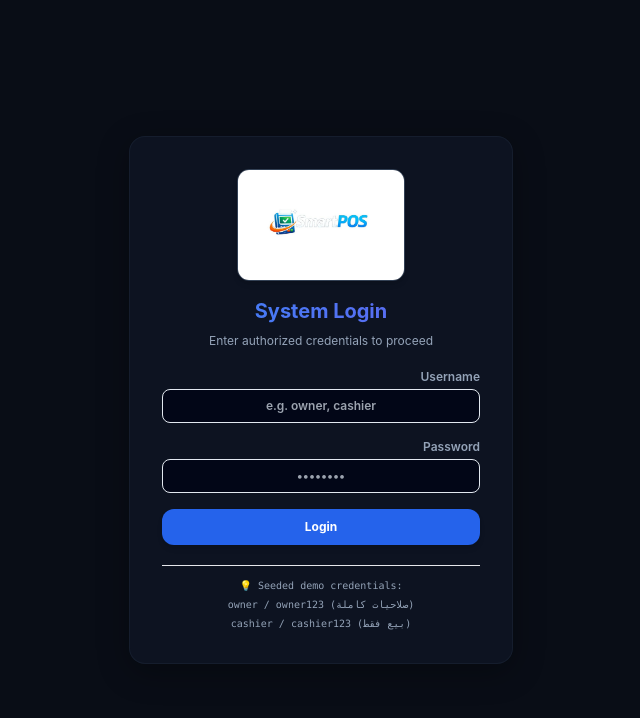
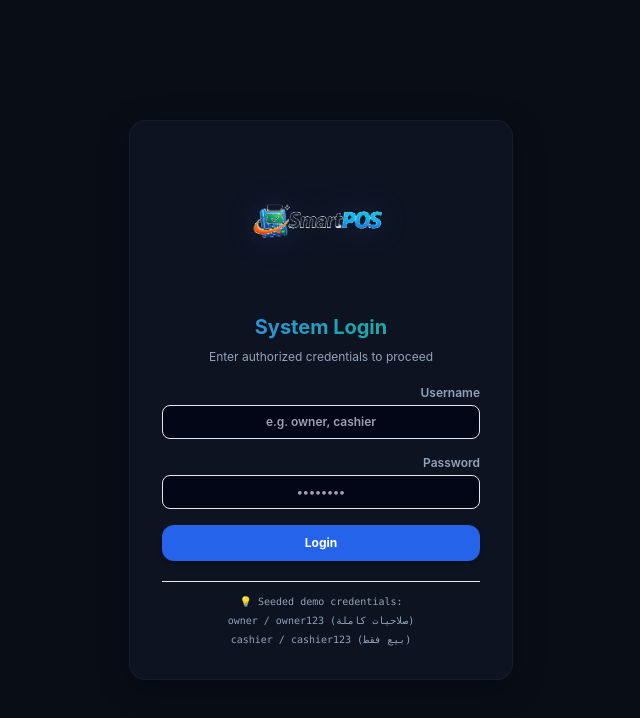
Before and after one commit to husamjim/smartPOS, a React (Vite) app in the folder frontend/: page / in a window 1280 px wide. Shown: the top 718 px of the page, without its empty margins (319-959 px from the left). Built offline with nearby package versions, Linux system fonts and the light colour scheme.

Commit message:
Update visual identity: use transparent logo.png, increase logo sizes, remove solid logo backgrounds/borders, and align brand colors (indigo/gold) with the logo blue/cyan/emerald/orange palette

```diff
--- a/frontend/src/App.tsx
+++ b/frontend/src/App.tsx
@@ -123,8 +123,8 @@ export default function App() {
       <div className={`min-h-screen flex items-center justify-center p-6 ${theme === 'dark' ? 'dark bg-[#090d16]' : 'bg-slate-50'}`}>
         <div className="glass-card p-8 rounded-2xl max-w-sm w-full space-y-5 border border-slate-200/50 dark:border-slate-800/50 text-right">
           <div className="text-center space-y-2">
-            <img src="/logo.jpg" alt="smart POS" className="h-28 mx-auto object-contain mb-4 rounded-xl shadow-md border border-slate-700 bg-slate-900" />
-            <h2 className="text-xl font-bold bg-gradient-to-r from-blue-500 to-indigo-500 bg-clip-text text-transparent font-sans">
+            <img src="/logo.png" alt="smart POS" className="h-36 mx-auto object-contain mb-4 filter drop-shadow-[0_0_15px_rgba(59,130,246,0.2)]" />
+            <h2 className="text-xl font-bold bg-gradient-to-r from-blue-500 to-emerald-500 bg-clip-text text-transparent font-sans">
               {isRtl ? 'تسجيل الدخول للنظام' : 'System Login'}
             </h2>
             <p className="text-xs text-slate-400">
@@ -205,7 +205,7 @@ export default function App() {
     ...(businessType === 'restaurant' ? [{ id: 'kds' as const, label: t('kds'), icon: ChefHat }] : []),
     ...((currentUser?.role !== 'cashier') ? [
       { id: 'reports' as const, label: t('reports'), icon: BarChart3 },
-      { id: 'ai_assistant' as const, label: t('ai_assistant'), icon: Sparkles, color: 'text-indigo-500' },
+      { id: 'ai_assistant' as const, label: t('ai_assistant'), icon: Sparkles, color: 'text-cyan-500' },
       { id: 'settings' as const, label: t('settings'), icon: SettingsIcon }
     ] : [])
   ];
@@ -223,8 +223,8 @@ export default function App() {
           {/* Logo Brand */}
           <div className="px-4 flex items-center justify-between">
             {!sidebarCollapsed && (
-              <span className="font-extrabold text-base tracking-wide bg-gradient-to-r from-blue-500 to-indigo-500 bg-clip-text text-transparent flex items-center gap-2 font-sans">
-                <img src="/logo.jpg" alt="smart POS" className="h-8 w-8 rounded-lg object-cover border border-slate-700 bg-slate-900" />
+              <span className="font-extrabold text-base tracking-wide bg-gradient-to-r from-blue-500 via-cyan-400 to-emerald-500 bg-clip-text text-transparent flex items-center gap-2 font-sans">
+                <img src="/logo.png" alt="smart POS" className="h-10 w-10 object-contain" />
                 <span>{isRtl ? 'سمارت POS' : 'smart POS'}</span>
               </span>
             )}
@@ -265,7 +265,7 @@ export default function App() {
             {!sidebarCollapsed ? (
               <div className="min-w-0 flex-1">
                 <p className="font-bold truncate text-slate-800 dark:text-slate-200 capitalize">👤 {currentUser?.username}</p>
-                <p className="text-[9px] text-indigo-500 font-extrabold uppercase mt-0.5">{currentUser?.role}</p>
+                <p className="text-[9px] text-blue-500 font-extrabold uppercase mt-0.5">{currentUser?.role}</p>
               </div>
             ) : null}
             <button
--- a/frontend/src/components/shared/BusinessSelector.tsx
+++ b/frontend/src/components/shared/BusinessSelector.tsx
@@ -67,7 +67,7 @@ export const BusinessSelector: React.FC = () => {
       desc_ar: 'تتبع الباتشات والتواريخ، البدائل العلمية للأدوية، وتنبيهات انتهاء الصلاحية.',
       desc_en: 'Batch tracking, drug scientific substitutions, expiry indicators, and prescription logs.',
       icon: Pill,
-      color: 'from-blue-500 to-indigo-600 border-blue-500/20'
+      color: 'from-blue-500 to-emerald-600 border-blue-500/20'
     },
     {
       id: 'retail' as BusinessType,
@@ -129,7 +129,7 @@ export const BusinessSelector: React.FC = () => {
 
         {/* Top brand header */}
         <div className="text-center space-y-3">
-          <img src="/logo.jpg" alt="smart POS Logo" className="h-28 mx-auto object-contain rounded-2xl shadow-xl border border-slate-700 bg-slate-900" />
+          <img src="/logo.png" alt="smart POS Logo" className="h-36 mx-auto object-contain mb-4 filter drop-shadow-[0_0_20px_rgba(59,130,246,0.25)]" />
           <div className="inline-flex items-center gap-1.5 px-3 py-1 rounded-full bg-blue-500/10 text-blue-400 text-[10px] font-bold animate-pulse">
             <Sparkles className="h-3.5 w-3.5" />
             {isRtl ? 'إعداد وتهيئة نظام smart POS الذكي' : 'Setup smart POS Intelligent System'}
--- a/frontend/src/pages/Dashboard.tsx
+++ b/frontend/src/pages/Dashboard.tsx
@@ -162,7 +162,7 @@ export const Dashboard: React.FC = () => {
     <div className="space-y-6 animate-fade-in">
       <div className="flex justify-between items-center">
         <div className="flex items-center gap-3">
-          <img src="/logo.jpg" alt="Logo" className="h-12 w-12 rounded-xl object-cover border border-slate-200/20 shadow-md" />
+          <img src="/logo.png" alt="Logo" className="h-16 w-16 object-contain" />
           <div>
             <h2 className="text-xl md:text-2xl font-bold font-sans">
               {isRtl ? 'لوحة التحكم والمؤشرات' : 'Performance Dashboard'}
--- a/frontend/tailwind.config.js
+++ b/frontend/tailwind.config.js
@@ -15,7 +15,20 @@ export default {
         darkCard: 'rgba(17, 24, 39, 0.7)',
         neonBlue: '#3b82f6',
         neonGreen: '#10b981',
-        loyaltyGold: '#d97706',
+        loyaltyGold: '#f97316', // Vibrant logo swoosh orange
+        indigo: {
+          50: '#f0f7ff',
+          100: '#e0effe',
+          200: '#bae2fd',
+          300: '#7dd3fc',
+          400: '#38bdf8',
+          500: '#0ea5e9', // Logo cyan/blue
+          600: '#2563eb', // Logo primary blue
+          700: '#1d4ed8',
+          800: '#1e40af',
+          900: '#1e3a8a',
+          950: '#0f172a',
+        }
       },
       backdropBlur: {
         xs: '2px',
```
Also changed, not shown: frontend/public/logo.png (added), 1 other file (tests, documents, lock files or other folders).
